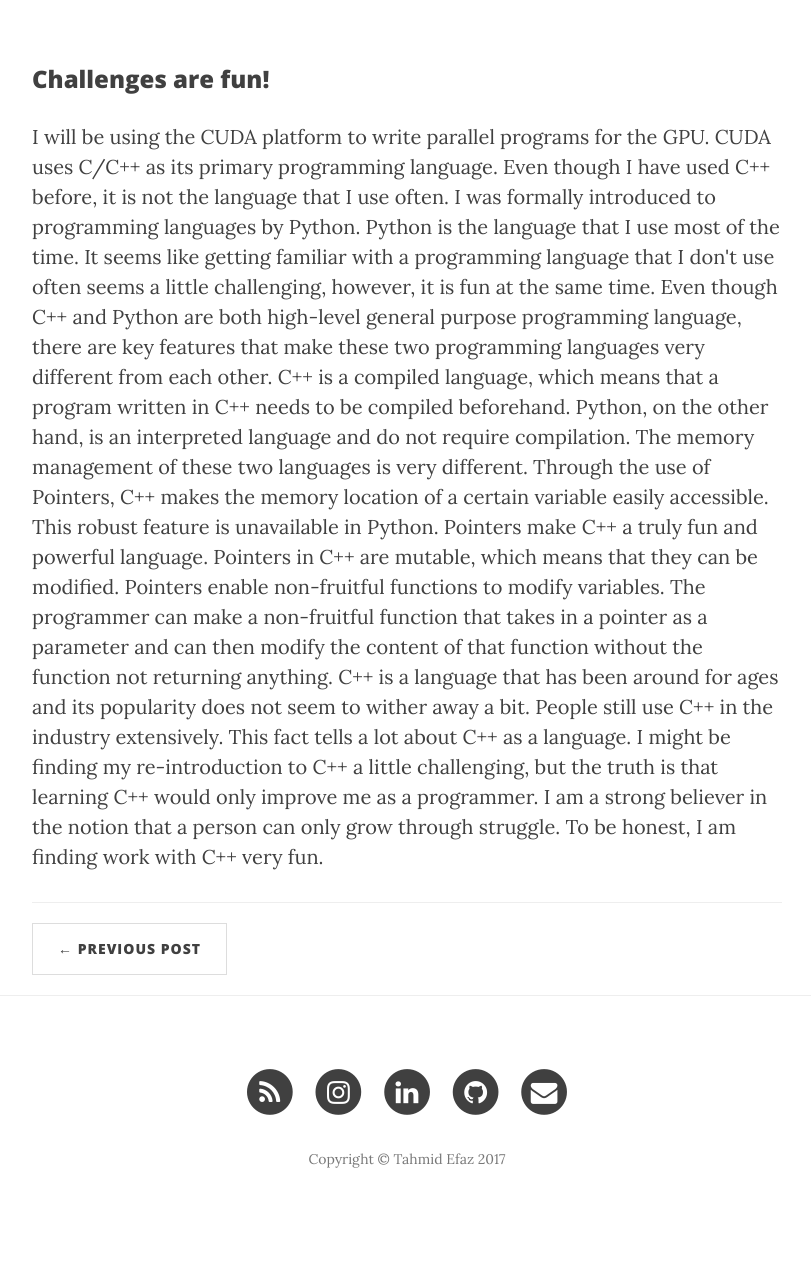
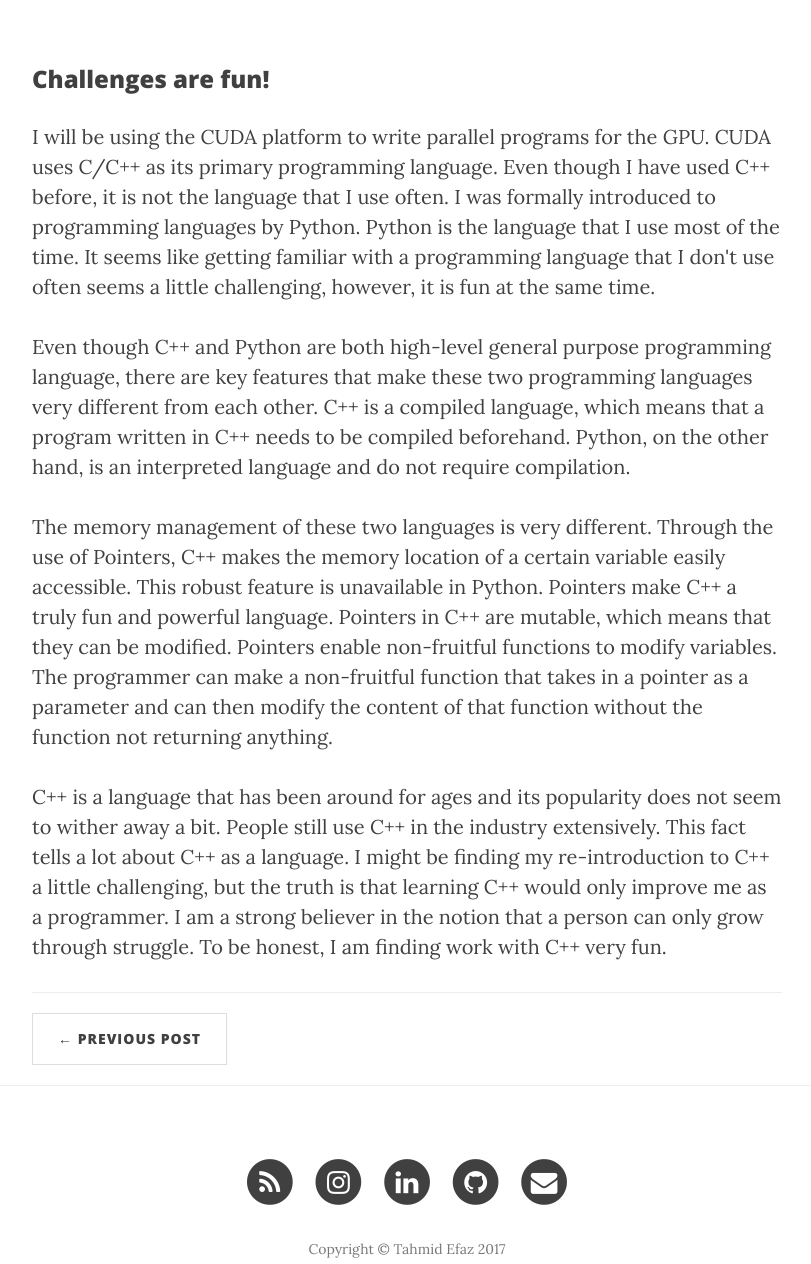
Before and after one commit to tahmidefaz/blog, a Jekyll site: the page built from _posts/2017-06-16-SummerIntern-Wk3.markdown, in a window 1280 px wide and 1400 px high, scrolled down 344 px, cut to the strip 136-1400 px from the top of the window. Shown: the whole strip, without its empty margins (233-1044 px from the left). Built offline with Jekyll 4.4.1, drawn with Linux system fonts in a browser that asks for light colours; nearby versions of some CDN libraries; before the commit the page ends 1715 px from its top, so only the background shows below that.

```diff
--- a/_posts/2017-06-16-SummerIntern-Wk3.markdown
+++ b/_posts/2017-06-16-SummerIntern-Wk3.markdown
@@ -8,7 +8,7 @@ header-img: "img/post-01-bg.jpg"
 ---
 
 <h3>Challenges are fun!</h3>
-<p>I will be using the CUDA platform to write parallel programs for the GPU. CUDA uses C/C++ as its primary programming language. Even though I have used C++ before, it is not the language that I use often. I was formally introduced to programming languages by Python. Python is the language that I use most of the time. It seems like getting familiar with a programming language that I don't use often seems a little challenging, however, it is fun at the same time.
-Even though C++ and Python are both high-level general purpose programming language, there are key features that make these two programming languages very different from each other. C++ is a compiled language, which means that a program written in C++ needs to be compiled beforehand. Python, on the other hand, is an interpreted language and do not require compilation.
-The memory management of these two languages is very different. Through the use of Pointers, C++ makes the memory location of a certain variable easily accessible. This robust feature is unavailable in Python. Pointers make C++ a truly fun and powerful language. Pointers in C++ are mutable, which means that they can be modified. Pointers enable non-fruitful functions to modify variables. The programmer can make a non-fruitful function that takes in a pointer as a parameter and can then modify the content of that function without the function not returning anything.
-C++ is a language that has been around for ages and its popularity does not seem to wither away a bit. People still use C++ in the industry extensively. This fact tells a lot about C++ as a language. I might be finding my re-introduction to C++ a little challenging, but the truth is that learning C++ would only improve me as a programmer. I am a strong believer in the notion that a person can only grow through struggle. To be honest, I am finding work with C++ very fun.</p>
+<p>I will be using the CUDA platform to write parallel programs for the GPU. CUDA uses C/C++ as its primary programming language. Even though I have used C++ before, it is not the language that I use often. I was formally introduced to programming languages by Python. Python is the language that I use most of the time. It seems like getting familiar with a programming language that I don't use often seems a little challenging, however, it is fun at the same time.</p>
+<p>Even though C++ and Python are both high-level general purpose programming language, there are key features that make these two programming languages very different from each other. C++ is a compiled language, which means that a program written in C++ needs to be compiled beforehand. Python, on the other hand, is an interpreted language and do not require compilation.</p>
+<p>The memory management of these two languages is very different. Through the use of Pointers, C++ makes the memory location of a certain variable easily accessible. This robust feature is unavailable in Python. Pointers make C++ a truly fun and powerful language. Pointers in C++ are mutable, which means that they can be modified. Pointers enable non-fruitful functions to modify variables. The programmer can make a non-fruitful function that takes in a pointer as a parameter and can then modify the content of that function without the function not returning anything.</p>
+<p>C++ is a language that has been around for ages and its popularity does not seem to wither away a bit. People still use C++ in the industry extensively. This fact tells a lot about C++ as a language. I might be finding my re-introduction to C++ a little challenging, but the truth is that learning C++ would only improve me as a programmer. I am a strong believer in the notion that a person can only grow through struggle. To be honest, I am finding work with C++ very fun.</p>
```
